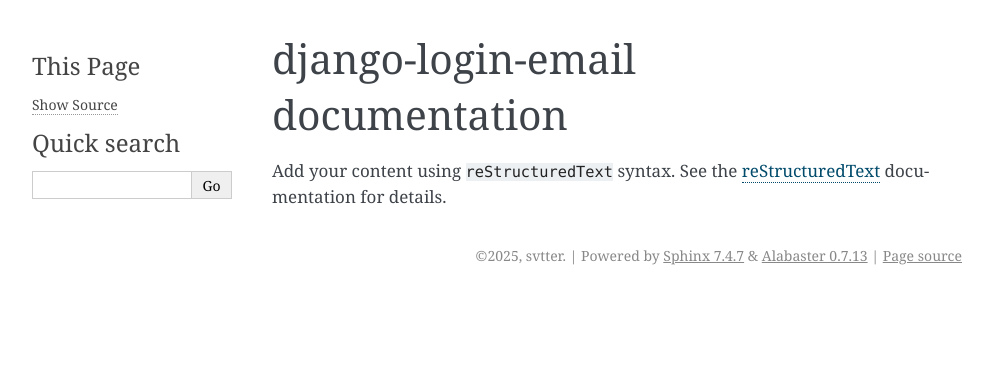
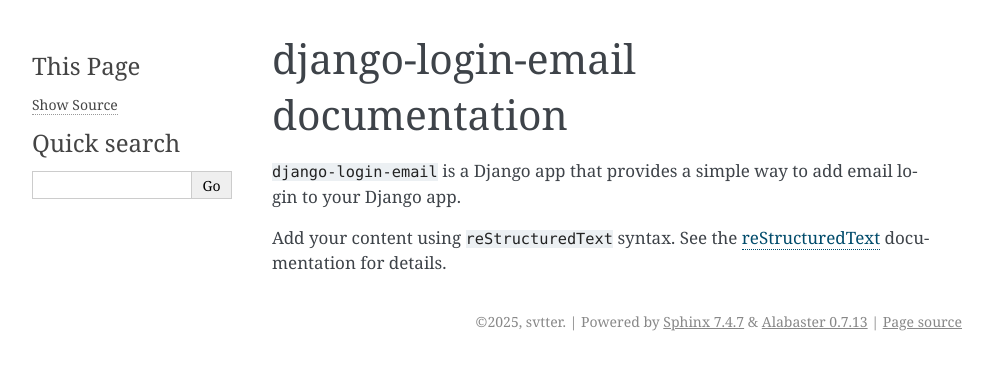
Before and after one commit to Svtter/django-login-email, a Sphinx documentation site: the page built from docs/source/index.rst, in a window 1280 px wide. Shown: the top 370 px of the page, without its empty margins (148-1141 px from the left). Built offline with Sphinx 7.4.7, drawn with Linux system fonts in a browser that asks for light colours.

Commit message:
update documentation.

```diff
--- /dev/null
+++ b/docs/source/developer.rst
@@ -0,0 +1,4 @@
+For Developer
+==============
+
+Debug the email with ``docker run -d --name mailhog -p 1025:1025 -p 8025:8025 mailhog/mailhog`` .
--- a/docs/source/index.rst
+++ b/docs/source/index.rst
@@ -5,6 +5,9 @@
 
 django-login-email documentation
 ================================
+
+
+``django-login-email`` is a Django app that provides a simple way to add email login to your Django app.
 
 Add your content using ``reStructuredText`` syntax. See the
 `reStructuredText <https://www.sphinx-doc.org/en/master/usage/restructuredtext/index.html>`_
```
